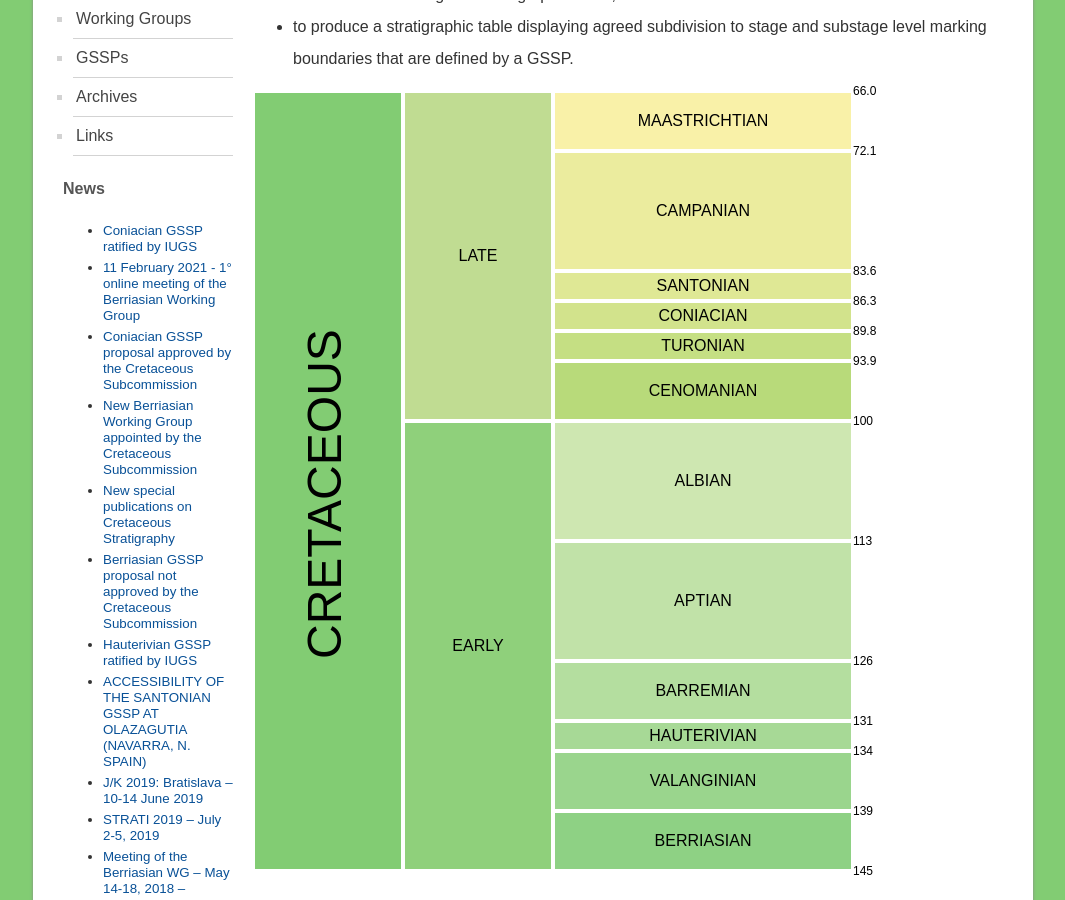
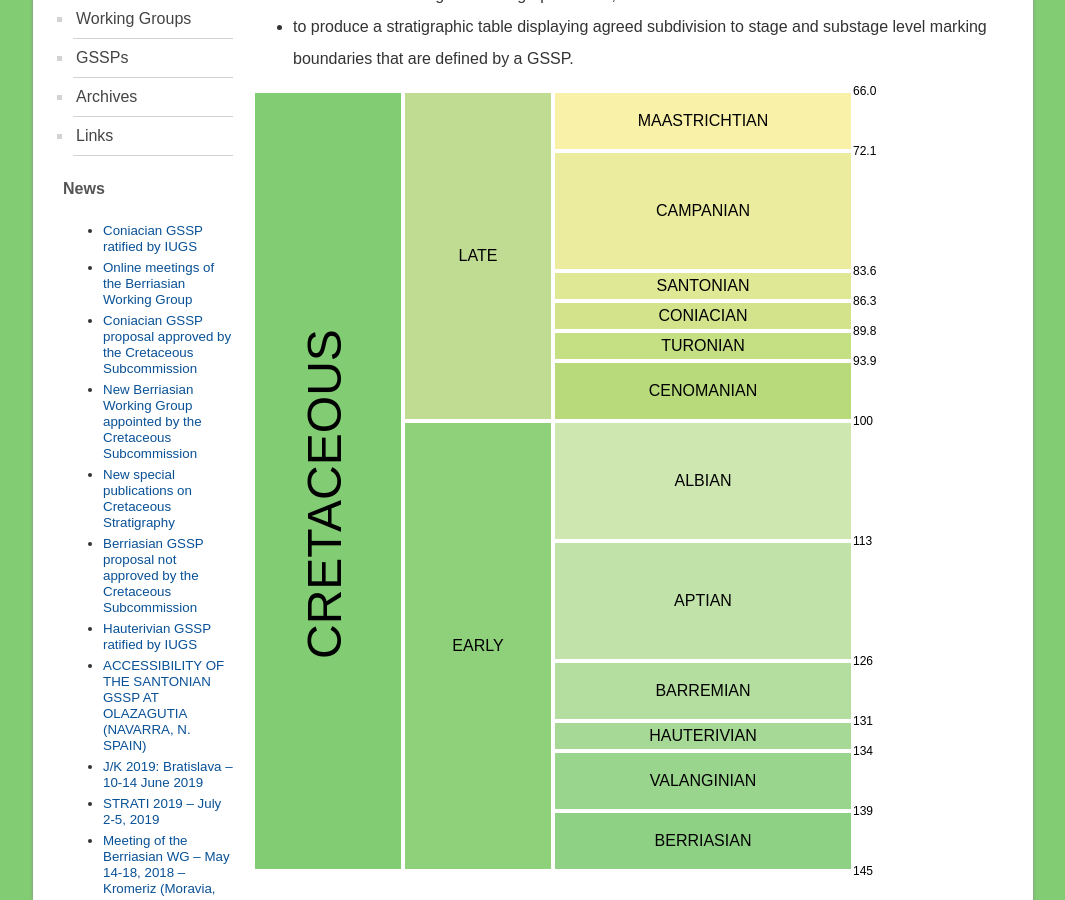
Before and after one commit to i-c-stratigraphy/subcommission-cretaceous, a Jekyll site: the page built from pages/index.md, in a window 1280 px wide and 900 px high, scrolled down 537 px. Shown: the whole window, without its empty margins (107-1172 px from the left). Built offline with Jekyll 4.4.1, drawn with Linux system fonts in a browser that asks for light colours.

Commit message:
Update menu.html

```diff
--- a/_includes/menu.html
+++ b/_includes/menu.html
@@ -39,7 +39,7 @@
     <h4>News</h4>
     <ul>
         <li><a href="https://stratigraphy.org/subcommission-cretaceous/news/coniacian1-gssp">Coniacian GSSP ratified by IUGS</a></li>
-        <li><a href="https://stratigraphy.org/subcommission-cretaceous/news/berriasian-wg1">11 February 2021 - 1° online meeting of the Berriasian Working Group</a></li>
+        <li><a href="https://stratigraphy.org/subcommission-cretaceous/news/berriasian-wg-meetings">Online meetings of the Berriasian Working Group</a></li>
         <li><a href="https://stratigraphy.org/subcommission-cretaceous/news/coniacian-gssp">Coniacian GSSP proposal approved by the Cretaceous Subcommission</a></li>
         <li><a href="https://stratigraphy.org/subcommission-cretaceous/news/berriasian-wg">New Berriasian Working Group appointed by the Cretaceous Subcommission</a></li>
         <li><a href="https://stratigraphy.org/subcommission-cretaceous/news/special-pub">New special publications on Cretaceous Stratigraphy</a></li>
```
